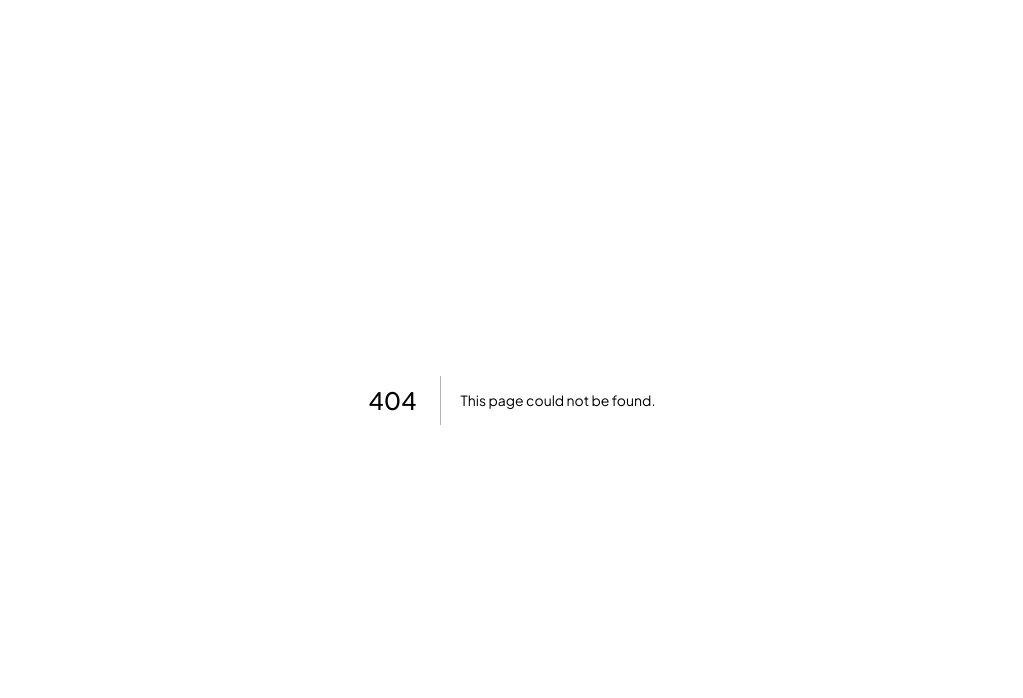
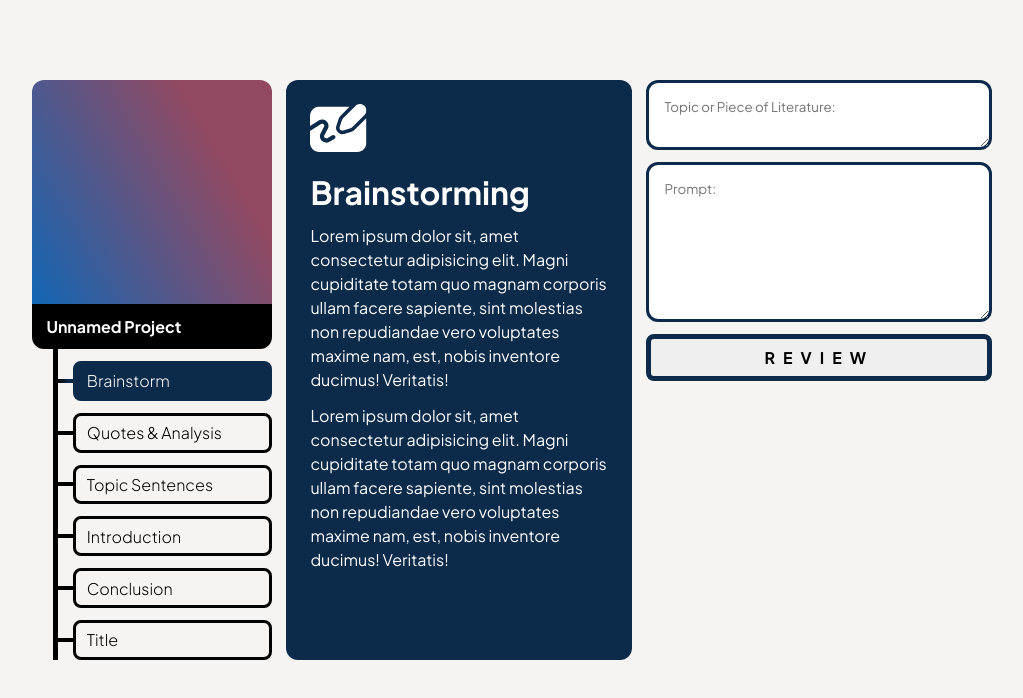
Before and after one commit to aryav-bharali/MadHacks-2023, a Next.js app: page /project in a window 1280 px wide. Before the commit this address had no page. Shown: the top 698 px of the page, without its empty margins (128-1151 px from the left). Built offline with nearby package versions, Linux system fonts and the light colour scheme.

Commit message:
Project Page I Complete

```diff
--- /dev/null
+++ b/src/app/project/page.module.css
@@ -0,0 +1,190 @@
+.container {
+  width: 75%;
+  margin: 5rem auto 0 auto;
+
+  display: flex;
+  justify-content: space-between;
+}
+
+.sidebar {
+  width: 25%;
+}
+
+.projectPhoto {
+  border-radius: 0.75rem 0.75rem 0 0;
+  background: linear-gradient(240deg, #934961 25%, #1266b4 100%);
+  height: 14rem;
+}
+
+.projectName {
+  border-radius: 0 0 0.75rem 0.75rem;
+  background-color: #000;
+  color: #fff;
+  font-weight: 700;
+  padding: 0.75rem 0.9rem;
+}
+
+.tree {
+  display: flex;
+}
+
+.treeOffset {
+  width: 1.5rem;
+}
+
+.verticalBar {
+  width: 5px;
+  background-color: #000;
+}
+
+.treeRows {
+  width: 100%;
+}
+
+.treeRow {
+  display: flex;
+  align-items: center;
+  padding-top: 0.75rem;
+}
+
+.horizontalBar {
+  height: 4px;
+  width: 1rem;
+  background-color: #000;
+}
+
+.tab {
+  padding: 0.4rem 0.7rem;
+  border: 3px solid #000;
+  border-radius: 0.5rem;
+  cursor: pointer;
+  width: 100%;
+  transition: all 0.1s ease-in-out;
+  display: flex;
+  justify-content: space-between;
+  align-items: center;
+}
+
+.tab:hover {
+  background-color: rgba(12, 42, 75, 0.35);
+}
+
+.tabCheck {
+  display: none;
+}
+
+.activeTreeRow .horizontalBar {
+  background: linear-gradient(90deg, #000 0%, #0c2a4a 69%);
+}
+
+.activeTreeRow .tab {
+  background-color: #0c2a4a;
+  border-color: #0c2a4a;
+  color: #fff;
+  font-weight: 700;
+}
+
+.activeTreeRow .tab .tabCheck {
+  display: block;
+}
+
+.tabName {
+  font-size: 1rem;
+  font-weight: 300;
+}
+
+.content {
+  width: 36%;
+  background-color: #0c2a4a;
+  border-radius: 0.75rem;
+  color: #fff;
+  padding: 1.5rem;
+}
+
+.content h1 {
+  margin-top: 1rem;
+  margin-bottom: 0.5rem;
+}
+
+.content p {
+  margin-top: 0.75rem;
+  line-height: 1.5rem;
+}
+
+.fields {
+  width: 36%;
+}
+
+.fields textarea {
+  border: 3px solid #0c2a4a;
+  border-radius: 0.75rem;
+  width: 100%;
+  padding: 15px;
+  resize: vertical;
+  height: fit-content;
+  color: #0c2a4a;
+  margin-bottom: 0.5rem;
+}
+
+.topicTextArea {
+  min-height: 3rem;
+}
+
+.promptTextArea {
+  min-height: 10rem;
+}
+
+.reviewButton {
+  width: 100%;
+  padding: 0.5rem;
+  border: 5px solid #0c2a4a;
+  font-weight: 700;
+  font-size: 1rem;
+  letter-spacing: 0.5rem;
+  border-radius: 0.5rem;
+  cursor: pointer;
+  box-shadow: 0 0 0 0 rgba(0, 0, 0, 1);
+  transition: 0.1s all ease-in-out;
+  animation: pulse 2s infinite;
+  /* animation: flash 2s infinite; */
+}
+
+.reviewButton:hover {
+  background-color: #0c2a4a;
+  color: #fff;
+}
+
+@keyframes pulse {
+  0% {
+    box-shadow: 0 0 0 0 rgba(0, 0, 0, 0.7);
+  }
+
+  70% {
+    box-shadow: 0 0 0 7px rgba(0, 0, 0, 0);
+  }
+
+  100% {
+    box-shadow: 0 0 0 0 rgba(0, 0, 0, 0);
+  }
+}
+
+@keyframes flash {
+  0% {
+    border-color: #ffadad;
+  }
+  20% {
+    border-color: #ffd6a5;
+  }
+  40% {
+    border-color: #c9e4de;
+  }
+  60% {
+    border-color: #c6def1;
+  }
+  80% {
+    border-color: #dbcdf0;
+  }
+  100% {
+    border-color: #ffadad;
+  }
+}
--- /dev/null
+++ b/src/app/project/page.tsx
@@ -0,0 +1,112 @@
+import styles from './page.module.css'
+import classnames from 'classnames'
+import CheckIcon from '../../components/CheckIcon'
+import WhiteboardIcon from '@/components/WhiteboardIcon'
+
+export default function Page() {
+  return (
+    <div className={styles.container}>
+      <div className={styles.sidebar}>
+        <div className={styles.projectPhoto} />
+        <div className={styles.projectName}>Unnamed Project</div>
+        <div className={styles.tree}>
+          <div className={styles.treeOffset} />
+          <div className={styles.verticalBar}></div>
+          <div className={styles.treeRows}>
+            <div className={classnames(styles.treeRow, styles.activeTreeRow)}>
+              <div className={styles.horizontalBar}></div>
+              <div className={styles.tab}>
+                <div className={styles.tabName}>Brainstorm</div>
+                {false && (
+                  <div className={styles.tabCheck}>
+                    <CheckIcon size=".75rem" />
+                  </div>
+                )}
+              </div>
+            </div>
+            <div className={styles.treeRow}>
+              <div className={styles.horizontalBar}></div>
+              <div className={styles.tab}>
+                <div className={styles.tabName}>Quotes & Analysis</div>
+                {false && (
+                  <div className={styles.tabCheck}>
+                    <CheckIcon size="0.75rem" />
+                  </div>
+                )}
+              </div>
+            </div>
+            <div className={styles.treeRow}>
+              <div className={styles.horizontalBar}></div>
+              <div className={styles.tab}>
+                <div className={styles.tabName}>Topic Sentences</div>
+                {false && (
+                  <div className={styles.tabCheck}>
+                    <CheckIcon size="0.75rem" />
+                  </div>
+                )}
+              </div>
+            </div>
+            <div className={styles.treeRow}>
+              <div className={styles.horizontalBar}></div>
+              <div className={styles.tab}>
+                <div className={styles.tabName}>Introduction</div>
+                {false && (
+                  <div className={styles.tabCheck}>
+                    <CheckIcon size="0.75rem" />
+                  </div>
+                )}
+              </div>
+            </div>
+            <div className={styles.treeRow}>
+              <div className={styles.horizontalBar}></div>
+              <div className={styles.tab}>
+                <div className={styles.tabName}>Conclusion</div>
+                {false && (
+                  <div className={styles.tabCheck}>
+                    <CheckIcon size="0.75rem" />
+                  </div>
+                )}
+              </div>
+            </div>
+            <div className={styles.treeRow}>
+              <div className={styles.horizontalBar}></div>
+              <div className={styles.tab}>
+                <div className={styles.tabName}>Title</div>
+                {false && (
+                  <div className={styles.tabCheck}>
+                    <CheckIcon size="0.75rem" />
+                  </div>
+                )}
+              </div>
+            </div>
+          </div>
+        </div>
+      </div>
+      <div className={styles.content}>
+        <WhiteboardIcon height="3rem" />
+        <h1>Brainstorming</h1>
+        <p>
+          Lorem ipsum dolor sit, amet consectetur adipisicing elit. Magni
+          cupiditate totam quo magnam corporis ullam facere sapiente, sint
+          molestias non repudiandae vero voluptates maxime nam, est, nobis
+          inventore ducimus! Veritatis!
+        </p>
+        <p>
+          Lorem ipsum dolor sit, amet consectetur adipisicing elit. Magni
+          cupiditate totam quo magnam corporis ullam facere sapiente, sint
+          molestias non repudiandae vero voluptates maxime nam, est, nobis
+          inventore ducimus! Veritatis!
+        </p>
+      </div>
+      <div className={styles.fields}>
+        <textarea
+          className={styles.topicTextArea}
+          rows={2}
+          placeholder="Topic or Piece of Literature:"
+        />
+        <textarea className={styles.promptTextArea} placeholder="Prompt:" />
+        <button className={styles.reviewButton}>REVIEW</button>
+      </div>
+    </div>
+  )
+}
```
